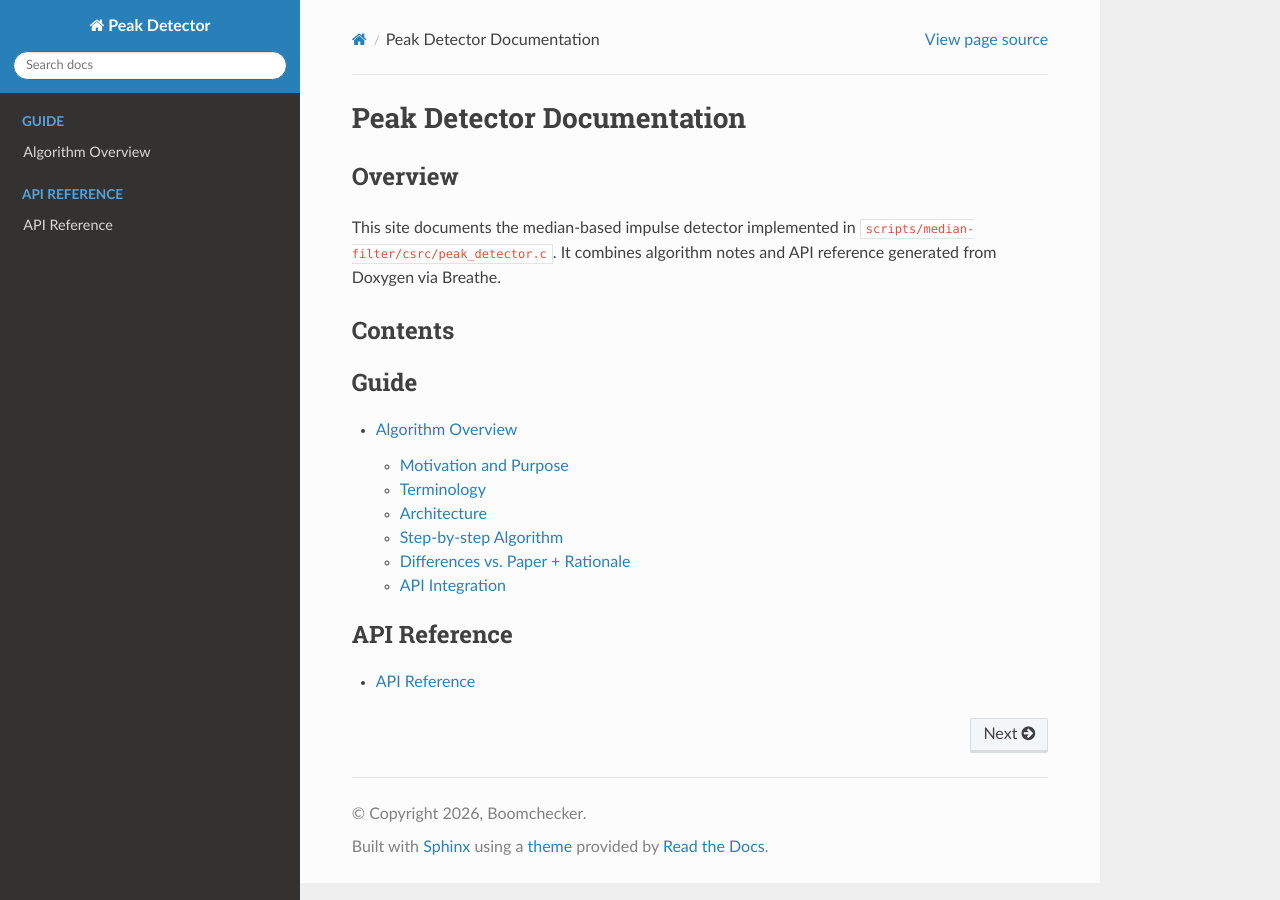
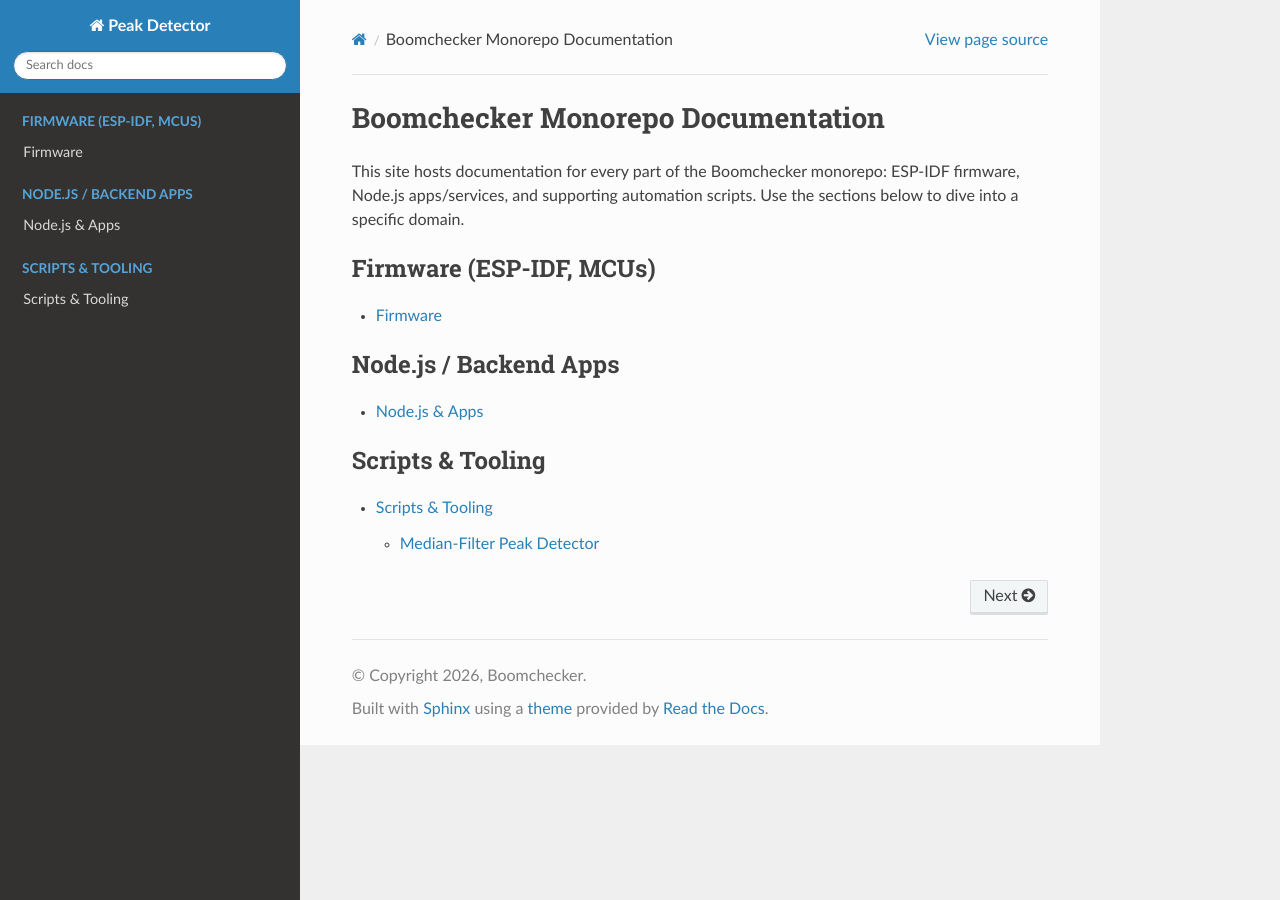
Before and after one commit to boomchecker/boomchecker-monorepo, a Sphinx documentation site: the page built from docs/index.rst, in a window 1280 px wide. Built offline with Sphinx 7.4.7 and the Read the Docs theme 3.1.0, drawn with Linux system fonts in a browser that asks for light colours.

Commit message:
feat: add initial documentation structure for firmware, Node.js apps, and scripts

```diff
--- a/docs/index.rst
+++ b/docs/index.rst
@@ -1,24 +1,24 @@
-Peak Detector Documentation
-===========================
+Boomchecker Monorepo Documentation
+==================================
 
-Overview
---------
+This site hosts documentation for every part of the Boomchecker monorepo: ESP-IDF
+firmware, Node.js apps/services, and supporting automation scripts. Use the
+sections below to dive into a specific domain.
 
-This site documents the median-based impulse detector implemented in
-``scripts/median-filter/csrc/peak_detector.c``. It combines algorithm notes and
-API reference generated from Doxygen via Breathe.
+.. toctree::
+   :maxdepth: 1
+   :caption: Firmware (ESP-IDF, MCUs)
 
-Contents
---------
+   firmware/index
+
+.. toctree::
+   :maxdepth: 1
+   :caption: Node.js / Backend Apps
+
+   node/index
 
 .. toctree::
    :maxdepth: 2
-   :caption: Guide
+   :caption: Scripts & Tooling
 
-   peak_detector_algorithm
-
-.. toctree::
-   :maxdepth: 1
-   :caption: API Reference
-
-   api
+   scripts/index
--- /dev/null
+++ b/docs/node/index.rst
@@ -0,0 +1,11 @@
+Node.js & Apps
+==============
+
+Documentation for the ``apps/`` directory (Node.js services, web frontends, and
+supporting infrastructure) belongs here.
+
+.. toctree::
+   :maxdepth: 2
+   :caption: Contents
+
+   overview
--- /dev/null
+++ b/docs/node/overview.rst
@@ -0,0 +1,7 @@
+Node.js Overview
+================
+
+Use this space to describe the applications located under ``apps/``: build
+requirements, runtime architecture, API boundaries, and integration notes. As
+more Node.js documentation is written, add the new files to
+``docs/node/index.rst`` so they are shown in the navigation tree.
```
Also changed, not shown: docs/firmware/index.rst (added, +11 -0 lines), docs/firmware/overview.rst (added, +7 -0 lines), docs/scripts/index.rst (added, +11 -0 lines), docs/scripts/median-filter/index.rst (added, +18 -0 lines), docs/scripts/median-filter/api.rst (renamed from docs/api.rst), docs/scripts/median-filter/peak_detector_algorithm.rst (renamed from docs/peak_detector_algorithm.rst).
